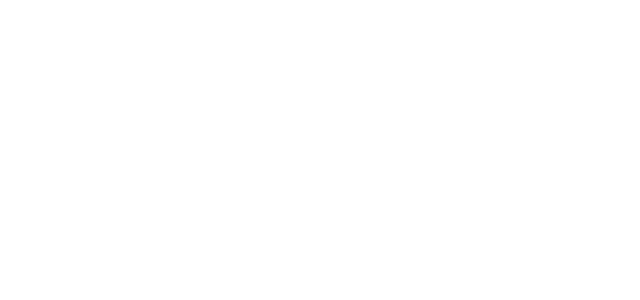
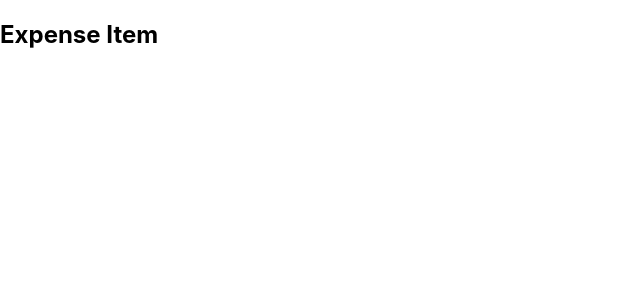
Before and after one commit to krennarjashari/expense-book, a React (Create React App) app: page / in a window 1280 px wide. Shown: the top 300 px of the page, without its empty margins (0-640 px from the left). Built offline with nearby package versions, Linux system fonts and the light colour scheme.

Commit message:
create function ExpenseItem

```diff
--- a/src/App.js
+++ b/src/App.js
@@ -1,5 +1,11 @@
+import ExpenseItem from "./components/ExpenseItem";
+
 function App() {
-  return <></>;
+  return (
+    <div>
+      <ExpenseItem />
+    </div>
+  );
 }
 
 export default App;
--- a/src/components/ExpenseItem.js
+++ b/src/components/ExpenseItem.js
@@ -0,0 +1,7 @@
+function ExpenseItem(){
+    return (
+        <h2>Expense Item</h2>
+    )
+}
+
+export default ExpenseItem;
```
